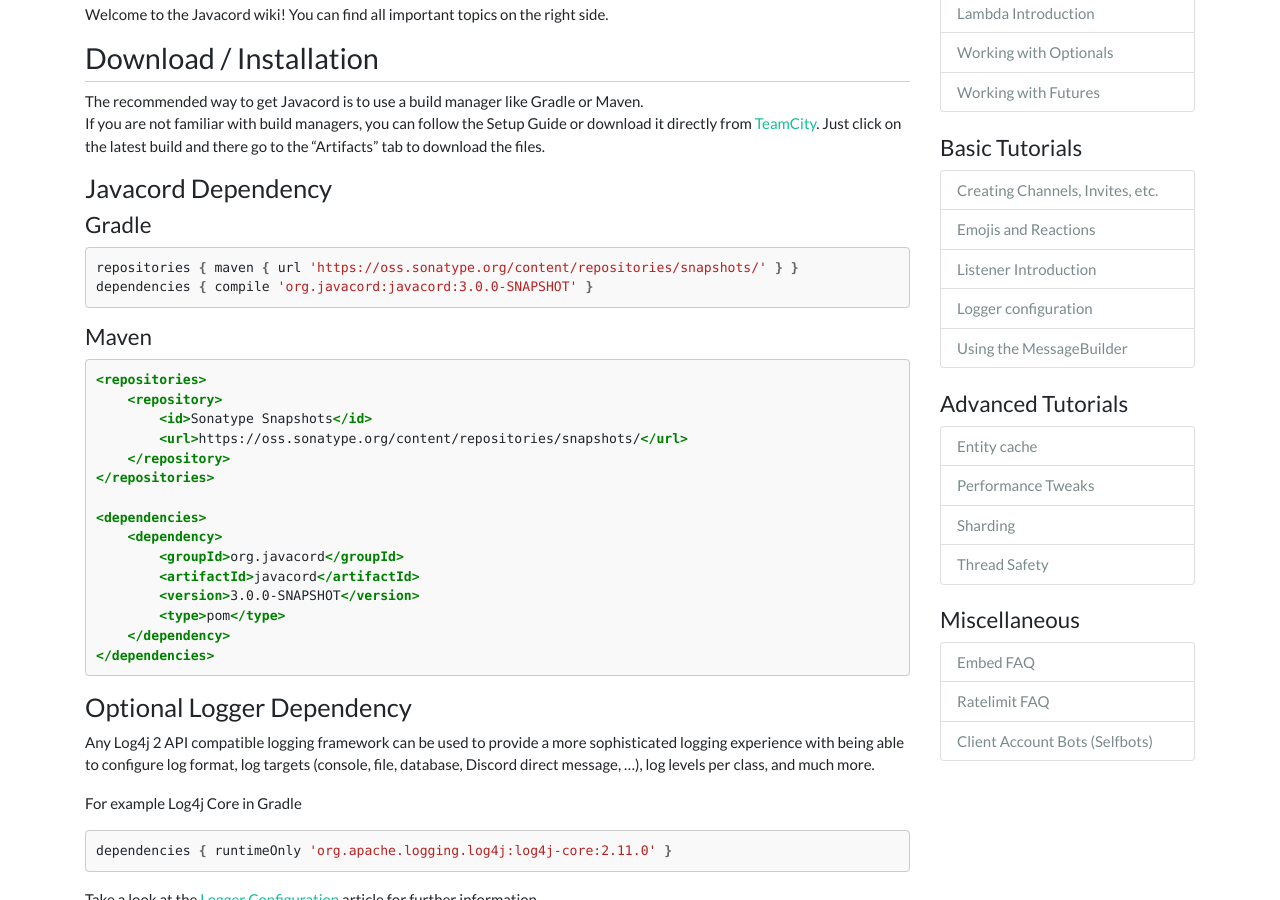
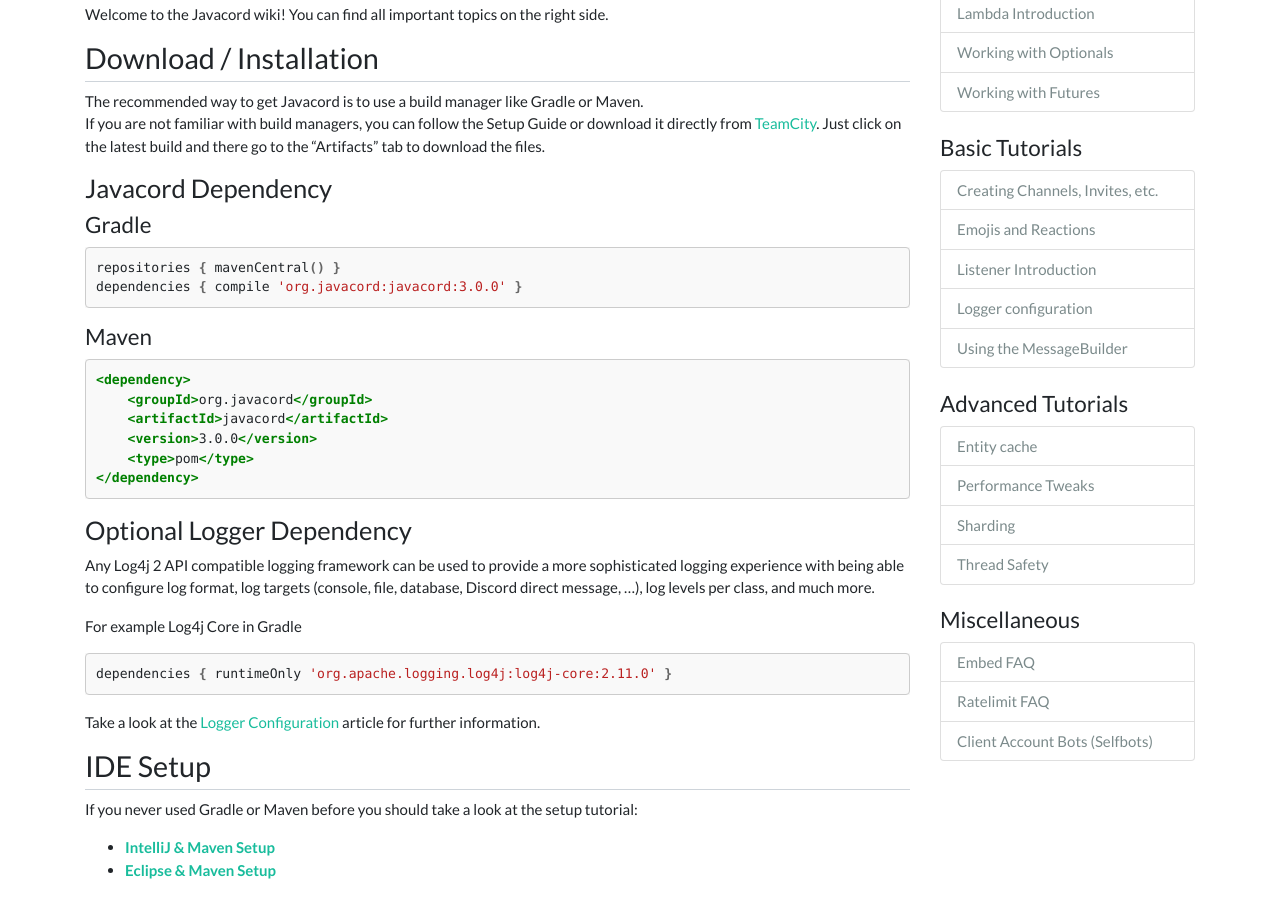
Before and after one commit to Vampire/javacord.github.io, a Jekyll site: the page built from _wiki/getting-started/welcome.md, in a window 1280 px wide and 900 px high, scrolled down 375 px. Built offline with Jekyll 4.4.1, drawn with Linux system fonts in a browser that asks for light colours; nearby versions of some CDN libraries.

Commit message:
Update coordinates for final release

````diff
--- a/_wiki/getting-started/welcome.md
+++ b/_wiki/getting-started/welcome.md
@@ -20,27 +20,18 @@
 
 #### Gradle
 ```groovy
-repositories { maven { url 'https://oss.sonatype.org/content/repositories/snapshots/' } }
-dependencies { compile 'org.javacord:javacord:3.0.0-SNAPSHOT' }
+repositories { mavenCentral() }
+dependencies { compile 'org.javacord:javacord:3.0.0' }
 ```
 
 #### Maven
 ```xml
-<repositories>
-    <repository>
-        <id>Sonatype Snapshots</id>
-        <url>https://oss.sonatype.org/content/repositories/snapshots/</url>
-    </repository>
-</repositories>
-
-<dependencies>
-    <dependency>
-        <groupId>org.javacord</groupId>
-        <artifactId>javacord</artifactId>
-        <version>3.0.0-SNAPSHOT</version>
-        <type>pom</type>
-    </dependency>
-</dependencies>
+<dependency>
+    <groupId>org.javacord</groupId>
+    <artifactId>javacord</artifactId>
+    <version>3.0.0</version>
+    <type>pom</type>
+</dependency>
 ```
 
 ### Optional Logger Dependency
````
Also changed, not shown: _wiki/getting-started/eclipse-maven.md (+1 -8 lines), _wiki/getting-started/intellij-maven.md (+1 -8 lines).
